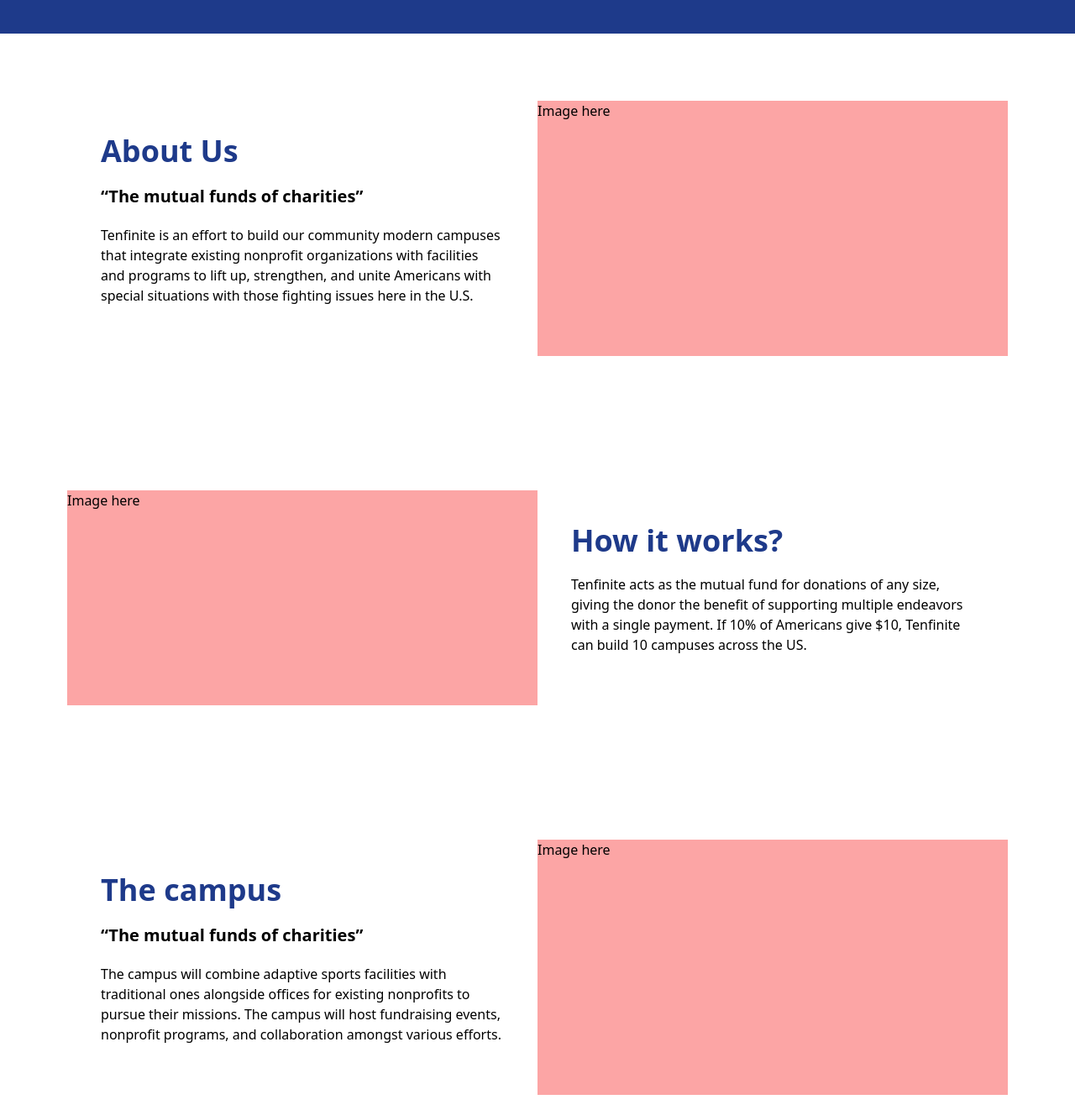
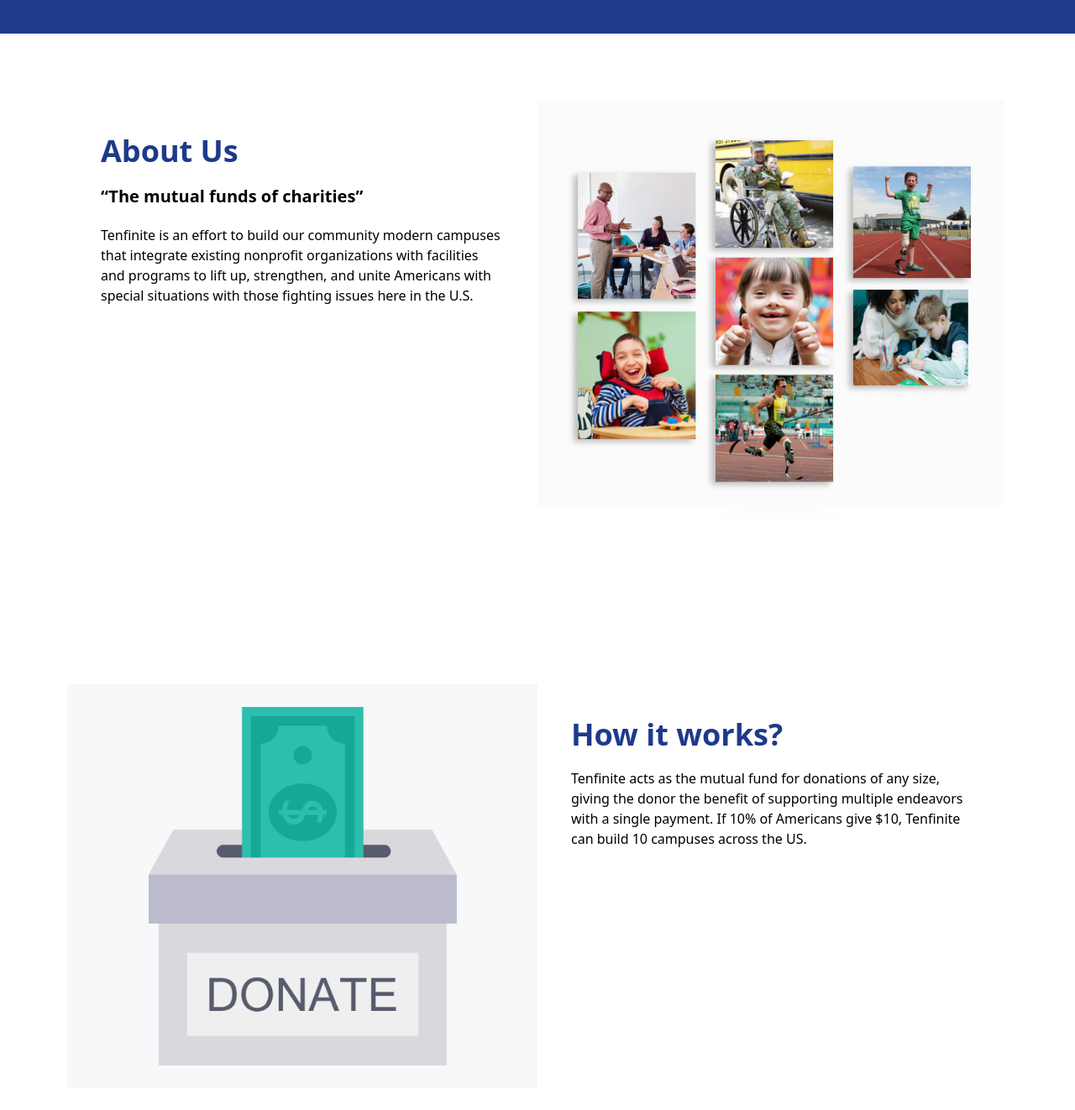
Before and after one commit to acostahf/Tenfinite, a Gatsby site: page / in a window 1280 px wide. Shown: the part 1300-2622 px from the top of the page at 84% size. Built offline with nearby package versions, Linux system fonts and the light colour scheme; Gatsby itself is replaced by a stand-in of ours.

Commit message:
using gatsby plugin image for the images

```diff
--- a/src/components/secFour.js
+++ b/src/components/secFour.js
@@ -1,4 +1,6 @@
+import { StaticImage } from "gatsby-plugin-image"
 import React from "react"
+import Image from "../components/Image"
 
 const SecFour = () => {
   return (
@@ -14,11 +16,30 @@
             situations with those fighting issues here in the U.S.
           </p>
         </div>
-        <div className="pic">Image here</div>
+        <div className=" ">
+          <StaticImage
+            src="../images/pic1.png"
+            width={600}
+            quality={95}
+            formats={["auto", "webp", "avif"]}
+            alt="Picture one"
+            style={{ marginBottom: `1.45rem` }}
+          />
+        </div>
       </div>
 
       <div className="card">
-        <div className="pic">Image here</div>
+        <div className="">
+          {" "}
+          <StaticImage
+            src="../images/donate.png"
+            width={600}
+            quality={95}
+            formats={["auto", "webp", "avif"]}
+            alt="Picture one"
+            style={{ marginBottom: `1.45rem` }}
+          />
+        </div>
         <div className="sec">
           <h1 className="cardTitle">How it works?</h1>
           {/* <h2 className="subTitle">“The mutual funds of charities” </h2> */}
@@ -41,7 +62,17 @@
             programs, and collaboration amongst various efforts.
           </p>
         </div>
-        <div className="pic">Image here</div>
+        <div className="">
+          {" "}
+          <StaticImage
+            src="../images/building.png"
+            width={600}
+            quality={95}
+            formats={["auto", "webp", "avif"]}
+            alt="Picture one"
+            style={{ marginBottom: `1.45rem` }}
+          />
+        </div>
       </div>
     </div>
   )
--- a/src/components/secThree.js
+++ b/src/components/secThree.js
@@ -13,7 +13,7 @@
               adipisicing excepteur.
             </p>
           </div>
-          <div className="flex justify-around w-1/2ß ">
+          <div className="flex w-1/2ß ">
             <button className="btn">Donate Now</button>
             <button className="btn">Learn More</button>
           </div>
```
Also changed, not shown: src/images/building.png (added), src/images/donate.png (added).
